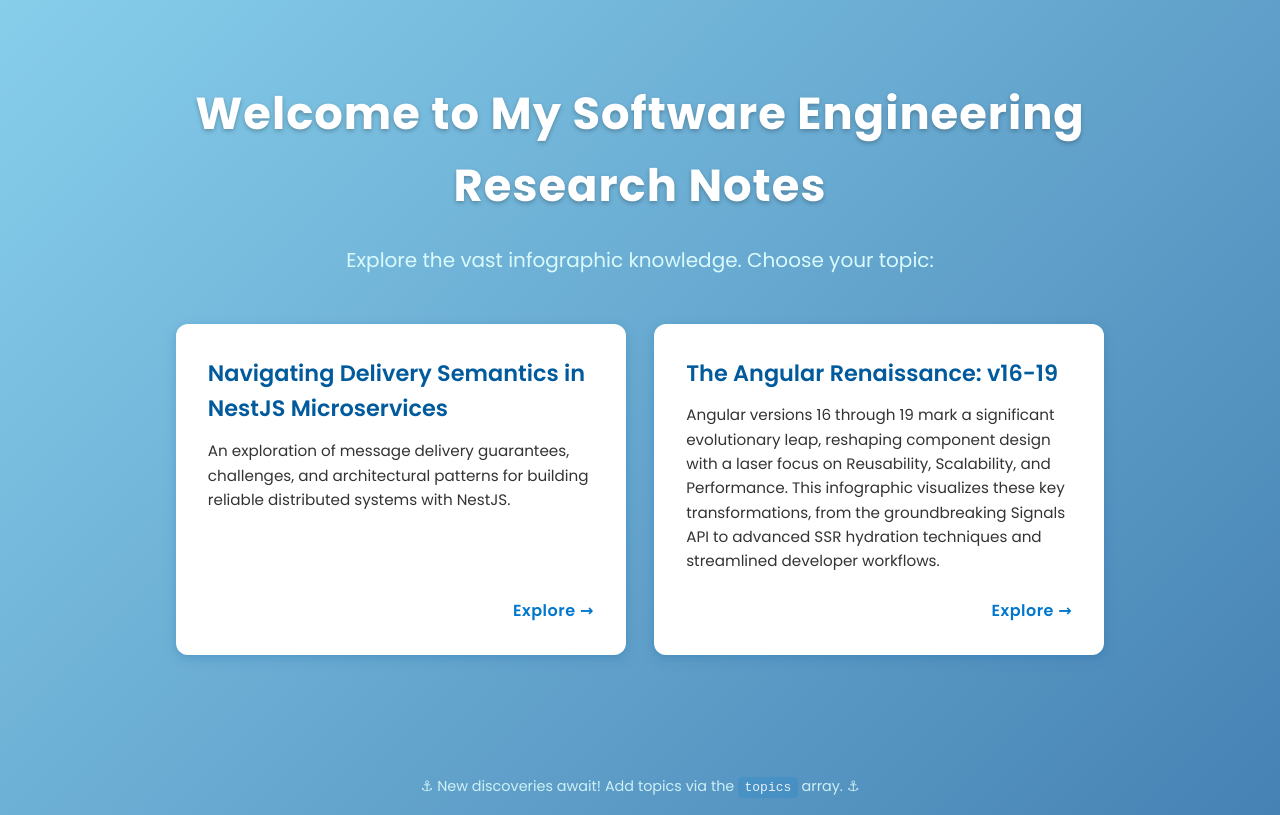
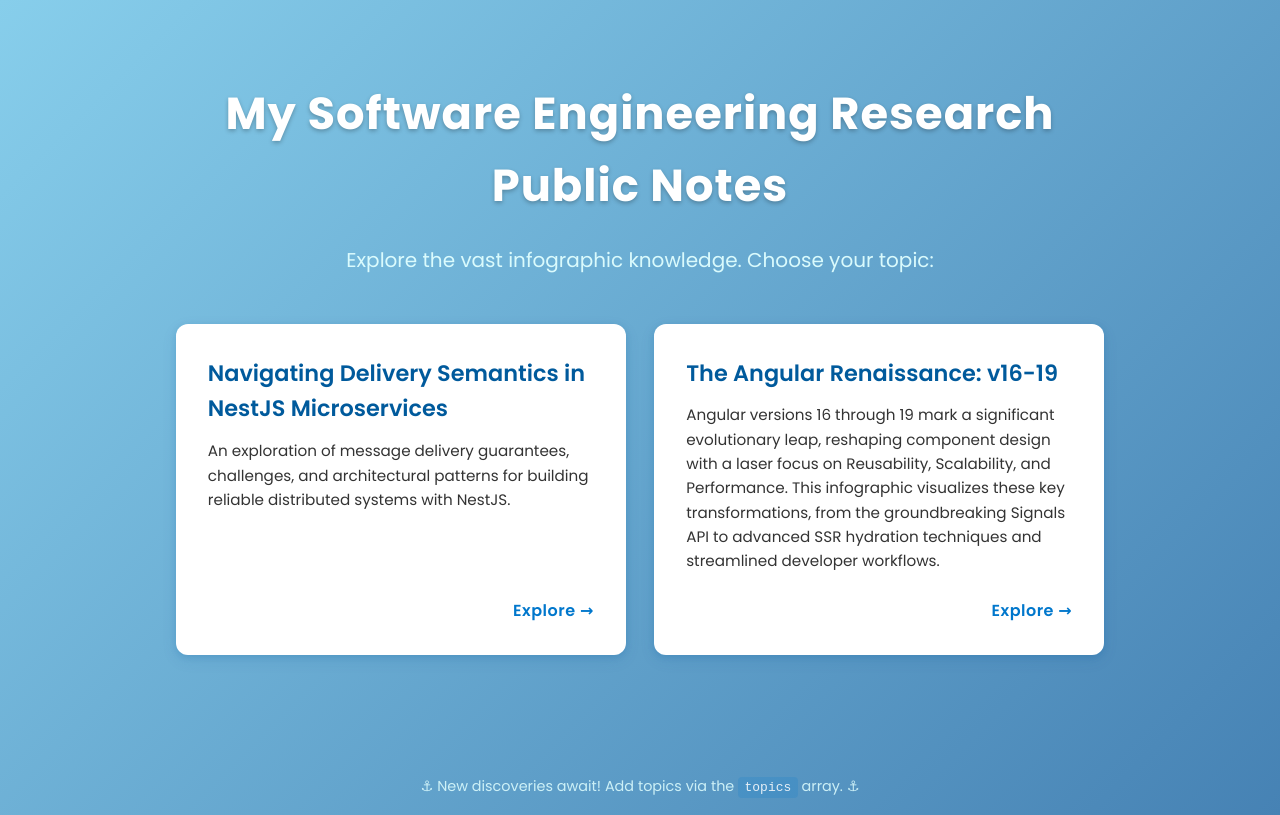
Before and after one commit to Chhayhong/software-engineering, a plain HTML site: page index.html in a window 1280 px wide. Drawn offline with Linux system fonts and the light colour scheme.

Commit message:
Update index.html

```diff
--- a/index.html
+++ b/index.html
@@ -209,7 +209,7 @@
 </head>
 <body>
     <div class="container">
-        <h1>Welcome to My Software Engineering Research Notes</h1>
+        <h1>My Software Engineering Research Public Notes</h1>
         <div class="subtitle">Explore the vast infographic knowledge. Choose your topic:</div>
 
         <div class="topic-list" id="topic-list">
```
